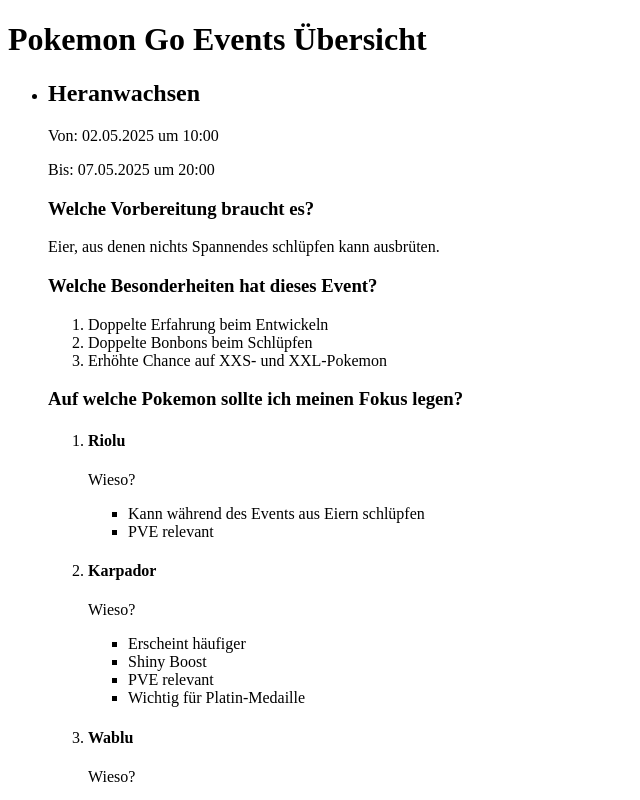
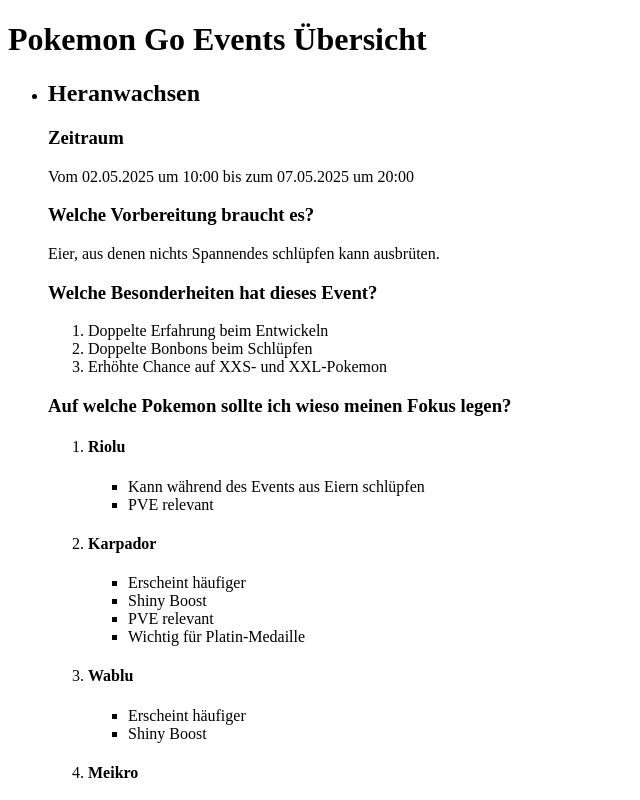
Before and after one commit to NikRoe/pokemon-go-events, a Next.js app: page / in a window 1280 px wide. Shown: the top 800 px of the page, without its empty margins (0-640 px from the left). Built offline with nearby package versions, Linux system fonts and the light colour scheme.

Commit message:
add css reset

```diff
--- a/src/pages/index.tsx
+++ b/src/pages/index.tsx
@@ -102,11 +102,10 @@ export default function Home() {
                 <li key={id}>
                   <section>
                     <h2>{name}</h2>
+                    <h3>Zeitraum</h3>
                     <p>
-                      Von: {startDay} um {startTime}
-                    </p>
-                    <p>
-                      Bis: {endDay} um {endTime}
+                      Vom {startDay} um {startTime} bis zum {endDay} um{" "}
+                      {endTime}
                     </p>
                     <h3>Welche Vorbereitung braucht es?</h3>
                     <p>{preparation}</p>
@@ -123,13 +122,14 @@ export default function Home() {
                         );
                       })}
                     </ol>
-                    <h3>Auf welche Pokemon sollte ich meinen Fokus legen?</h3>
+                    <h3>
+                      Auf welche Pokemon sollte ich wieso meinen Fokus legen?
+                    </h3>
                     <ol>
                       {focus.map(({ pokemonName, reasons }) => {
                         return (
                           <li key={pokemonName}>
                             <h4>{pokemonName}</h4>
-                            <p>Wieso?</p>
                             <ul>
                               {reasons.map((reasonId) => {
                                 const foundReason = focusReasons.find(
--- a/src/styles/globals.css
+++ b/src/styles/globals.css
@@ -1,5 +1,58 @@
+*,
+*::before,
+*::after {
+  box-sizing: border-box;
+}
+
 * {
-  box-sizing: border-box;
-  padding: 0;
   margin: 0;
 }
+
+@media (prefers-reduced-motion: no-preference) {
+  html {
+    interpolate-size: allow-keywords;
+  }
+}
+body {
+  line-height: 1.5;
+
+  -webkit-font-smoothing: antialiased;
+}
+
+img,
+picture,
+video,
+canvas,
+svg {
+  display: block;
+  max-width: 100%;
+}
+
+input,
+button,
+textarea,
+select {
+  font: inherit;
+}
+
+p,
+h1,
+h2,
+h3,
+h4,
+h5,
+h6 {
+  overflow-wrap: break-word;
+}
+
+p {
+  text-wrap: pretty;
+}
+h1,
+h2,
+h3,
+h4,
+h5,
+h6 {
+  text-wrap: balance;
+}
```
